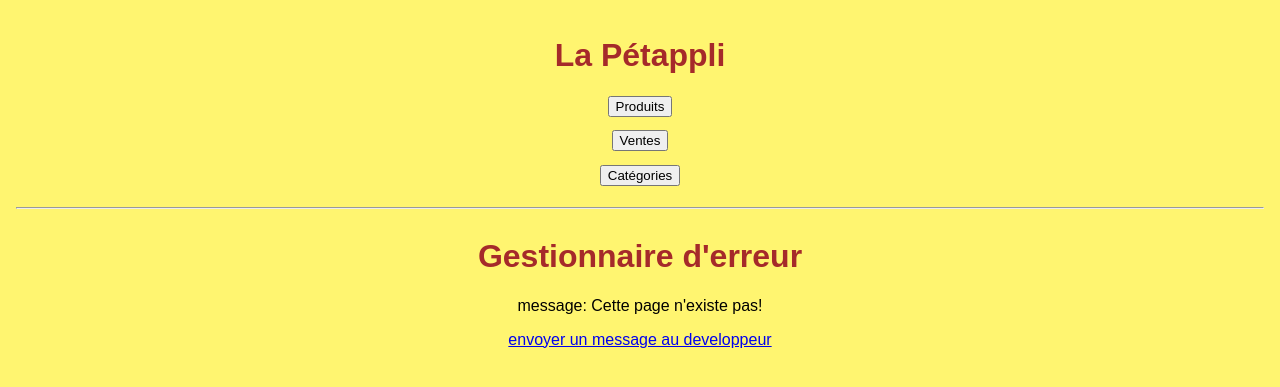
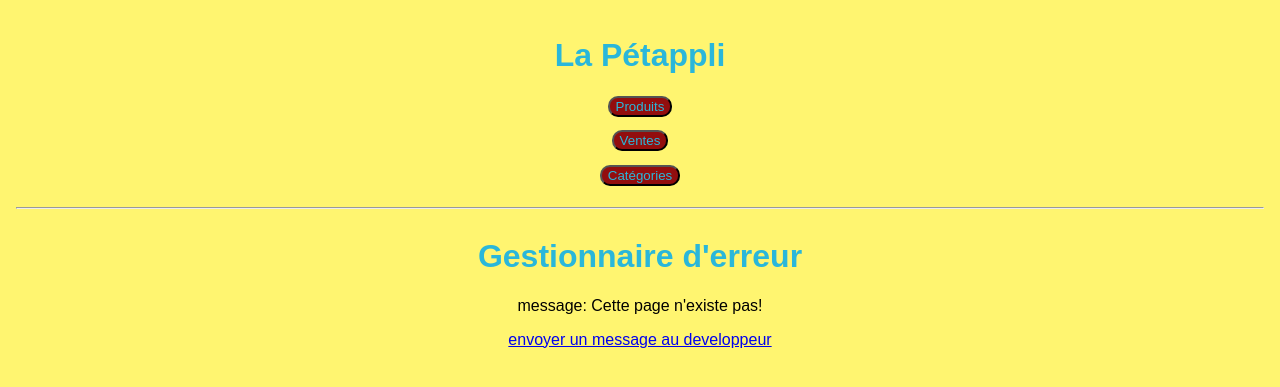
Before and after one commit to martinched/stageDwwm, a PHP site: page /index.php?page=base in a window 1280 px wide. Shown: the top 387 px of the page. Run offline with PHP 8.4, Linux system fonts and the light colour scheme; data that the repository does not hold is empty.

Commit message:
Couleurs

```diff
--- a/public/css/style.css
+++ b/public/css/style.css
@@ -8,29 +8,31 @@ body {
     text-align: center;
     background-color: #FFF570;
 }
-header{
-
-}
 
 .separation{
     width: 100%;
 }
 
 h1, h2 {
-    color:brown
+    color: #2Ab7DA;
 }
-
 
 nav button {
     margin-bottom: 1em;
     style: none;
+    background-color: #920E0E;
+    color:#2Ab7DA;
+    border-radius: 10px;
 }
+
 li {
     list-style: none;
 }
+
 .ajout{
     margin-bottom: 2em;
 }
+
 .multicard {
     display: flex;
     flex-wrap: wrap;
@@ -38,6 +40,7 @@ li {
     justify-content: space-around;
     align-items: center;
 }
+
 .card{
     border-color: black;
     border: solid 0.1em;
@@ -53,6 +56,7 @@ li {
 .suppr{
     margin-bottom: 1em;
 }
+
 .plus {
     background-color: green;
     color: white;
@@ -63,9 +67,11 @@ li {
     display: inline-block;
     text-align: center;
 }
+
 .poubelle {
     color: red;
 }
+
 .liensboutons a {
     text-decoration: none !important;
 }
@@ -107,21 +113,25 @@ input[type=submit] {
     left: 0;
     right: 0;
 }
+
 .autocomplete-items div {
     padding: 10px;
     cursor: pointer;
     background-color: #fff;
     border-bottom: 1px solid #d4d4d4;
 }
+
 .autocomplete-items div:hover {
     /*when hovering an item:*/
     background-color: #e9e9e9;
 }
+
 .autocomplete-active {
     /*when navigating through the items using the arrow keys:*/
     background-color: DodgerBlue;
     color: #ffffff;
 }
+
 footer {
     position: absolute;
     bottom: 5em;
```
